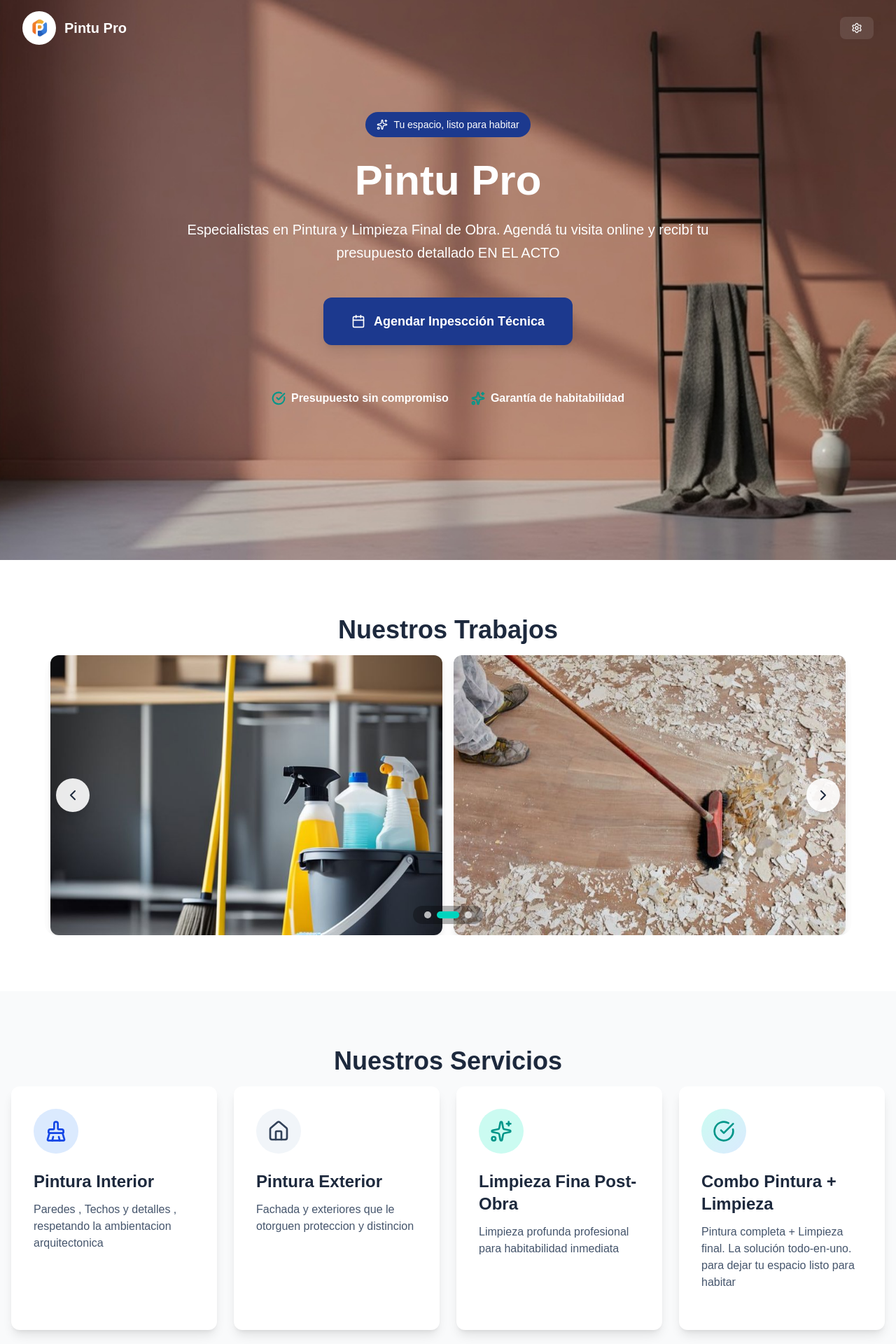
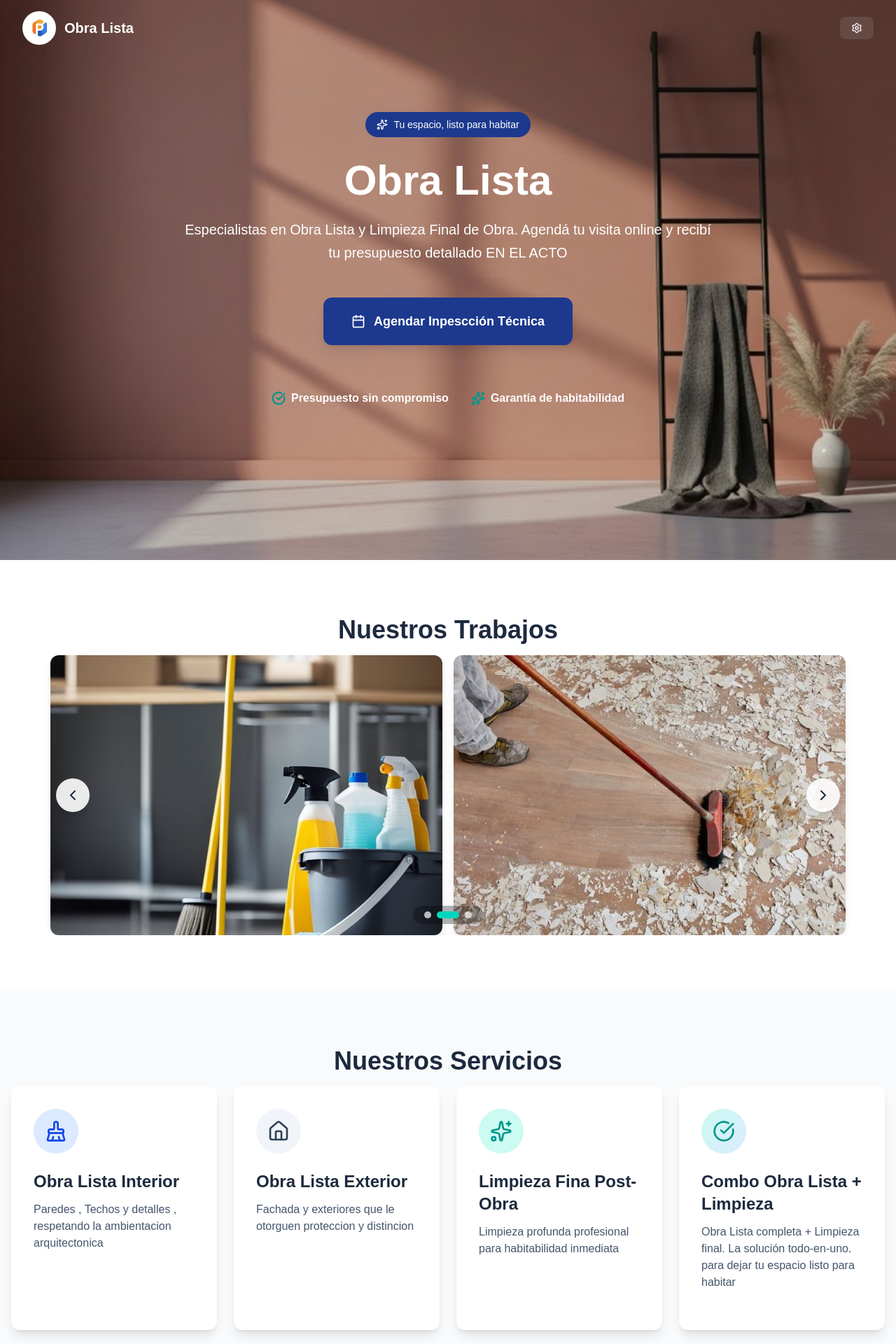
Before and after one commit to Lucas-aquiles/pinturas, a Next.js app: page / in a window 1280 px wide. Shown: the top 1920 px of the page at 70% size. Built offline with nearby package versions, Linux system fonts and the light colour scheme.

Commit message:
changes obra lista

```diff
--- a/src/app/HomeClient.tsx
+++ b/src/app/HomeClient.tsx
@@ -73,10 +73,10 @@ export default function HomeClient() {
           <div className="flex items-center gap-3">
             <img
               src="/logo.png"
-              alt="Pintu Pro - Pintura y Limpieza Profesional en Mendoza"
+              alt="ObraLista Pro - ObraListara y Limpieza Profesional en Mendoza"
               className="w-12 h-12 object-contain rounded-4xl"
             />
-            <h1 className="text-white text-xl font-bold">Pintu Pro</h1>
+            <h1 className="text-white text-xl font-bold">Obra Lista </h1>
           </div>
           <div className="flex items-center gap-3">
             <button
@@ -98,13 +98,13 @@ export default function HomeClient() {
 
           {/* Title */}
           <h2 className="text-6xl font-bold text-white mb-6 text-center">
-            Pintu Pro
+            Obra Lista
           </h2>
 
           {/* Subtitle */}
           <p className="text-xl text-white text-center max-w-3xl mb-12 leading-relaxed">
-            Especialistas en Pintura y Limpieza Final de Obra. Agendá tu visita
-            online y recibí tu presupuesto detallado EN EL ACTO
+            Especialistas en Obra Lista y Limpieza Final de Obra. Agendá tu
+            visita online y recibí tu presupuesto detallado EN EL ACTO
           </p>
 
           {/* Buttons */}
@@ -220,13 +220,13 @@ export default function HomeClient() {
           </h3>
 
           <div className="grid md:grid-cols-2 lg:grid-cols-4 gap-6">
-            {/* Pintura Interior */}
+            {/* ObraListara Interior */}
             <div className="bg-white rounded-xl p-8 shadow-lg hover:shadow-xl transition-shadow">
               <div className="w-16 h-16 bg-blue-100 rounded-full flex items-center justify-center mb-6">
                 <BrushCleaning className="w-8 h-8 text-blue-700" />
               </div>
               <h4 className="text-2xl font-bold text-slate-800 mb-3">
-                Pintura Interior
+                Obra Lista Interior
               </h4>
               <p className="text-slate-600 mb-6">
                 Paredes , Techos y detalles , respetando la ambientacion
@@ -234,16 +234,16 @@ export default function HomeClient() {
               </p>
             </div>
 
-            {/* Pintura Exterior */}
+            {/* ObraListara Exterior */}
             <div className="bg-white rounded-xl p-8 shadow-lg hover:shadow-xl transition-shadow">
               <div className="w-16 h-16 bg-slate-100 rounded-full flex items-center justify-center mb-6">
                 <HomeIcon className="w-8 h-8 text-slate-700" />
               </div>
               <h4 className="text-2xl font-bold text-slate-800 mb-3">
-                Pintura Exterior
+                Obra Lista Exterior
               </h4>
               <p className="text-slate-600 mb-6">
-                Fachada y exteriores que le otorguen proteccion y distincion{" "}
+                Fachada y exteriores que le otorguen proteccion y distincion
               </p>
             </div>
 
@@ -266,11 +266,11 @@ export default function HomeClient() {
                 <CheckCircle className="w-8 h-8 text-teal-600" />
               </div>
               <h4 className="text-2xl font-bold text-slate-800 mb-3">
-                Combo Pintura + Limpieza
+                Combo Obra Lista + Limpieza
               </h4>
               <p className="text-slate-600 mb-6">
-                Pintura completa + Limpieza final. La solución todo-en-uno. para
-                dejar tu espacio listo para habitar
+                Obra Lista completa + Limpieza final. La solución todo-en-uno.
+                para dejar tu espacio listo para habitar
               </p>
             </div>
           </div>
@@ -411,14 +411,14 @@ export default function HomeClient() {
             <div className="flex items-center gap-3">
               <img
                 src="/logo.png"
-                alt="Pintu Pro Logo"
+                alt="ObraLista Pro Logo"
                 className="w-12 h-12 object-contain rounded-4xl"
               />
-              <h1 className="text-white text-xl font-bold">Pintu Pro</h1>
+              <h1 className="text-white text-xl font-bold">Obra Lista</h1>
             </div>
           </div>
           <p className="text-sm">
-            © 2025 Pintu Pro. Todos los derechos reservados.
+            © 2025 Obra Lista . Todos los derechos reservados.
           </p>
         </div>
       </footer>
--- a/src/app/page.tsx
+++ b/src/app/page.tsx
@@ -1,29 +1,29 @@
 import HomeClient from "./HomeClient";
 
 export const metadata = {
-  title: "Pintu Pro | Pintura y Limpieza Final de Obra en Mendoza",
+  title: "ObraLista | ObraListara y Limpieza Final de Obra en Mendoza",
   description:
-    "Especialistas en pintura interior, exterior y limpieza fina post-obra en Mendoza. Presupuesto inmediato y visita técnica sin compromiso.",
+    "Especialistas en ObraListara interior, exterior y limpieza fina post-obra en Mendoza. Presupuesto inmediato y visita técnica sin compromiso.",
   keywords: [
-    "pintura en Mendoza",
+    "ObraListara en Mendoza",
     "pintores profesionales",
     "limpieza final de obra",
-    "pintura interior",
-    "pintura exterior",
-    "presupuesto pintura",
+    "ObraLista interior",
+    "ObraLista exterior",
+    "presupuesto ObraLista",
   ],
   openGraph: {
-    title: "Pintu Pro | Pintura y Limpieza Profesional",
+    title: "obra lista | ObraListara y Limpieza Profesional",
     description:
-      "Pintura y limpieza final de obra con presupuesto inmediato en Mendoza.",
+      "ObraListara y limpieza final de obra con presupuesto inmediato en Mendoza.",
     url: "https://tudominio.com",
-    siteName: "Pintu Pro",
+    siteName: "Obra Lista",
     images: [
       {
         url: "/og-image.jpg",
         width: 1200,
         height: 630,
-        alt: "Pintu Pro - Pintura Profesional",
+        alt: "Obra Lista - ObraListara Profesional",
       },
     ],
     locale: "es_AR",
@@ -44,9 +44,9 @@ export default function Page() {
           __html: JSON.stringify({
             "@context": "https://schema.org",
             "@type": "LocalBusiness",
-            name: "Pintu Pro",
+            name: "ObraLista ",
             description:
-              "Pintura y limpieza final de obra con presupuesto inmediato",
+              "ObraListara y limpieza final de obra con presupuesto inmediato",
             areaServed: "Mendoza, Argentina",
             telephone: "+54 9 261 565-0377",
             url: "https://tudominio.com",
--- a/src/app/presupuesto/page.tsx
+++ b/src/app/presupuesto/page.tsx
@@ -43,7 +43,7 @@ export default function Presupuesto() {
     },
     {
       id: 2,
-      nombre: "Pintura de Paredes Interiores",
+      nombre: "Obra Lista de Paredes Interiores",
       costoUnitario: 6500,
       cantidad: 0,
       subtotal: 0,
@@ -57,14 +57,14 @@ export default function Presupuesto() {
     },
     {
       id: 4,
-      nombre: "Pintura de Paredes exteriores",
+      nombre: "Obra Lista de Paredes exteriores",
       costoUnitario: 6800,
       cantidad: 0,
       subtotal: 0,
     },
     {
       id: 5,
-      nombre: "Pintura de techo",
+      nombre: "Obra Lista de techo",
       costoUnitario: 7200,
       cantidad: 0,
       subtotal: 0,
@@ -122,7 +122,7 @@ export default function Presupuesto() {
               Simulador de Costos
             </h1>
             <p className="text-xs text-slate-500">
-              Servicios de Pintura para Obras Civiles
+              Servicios de Obra Lista para Obras Civiles
             </p>
           </div>
         </div>
@@ -184,12 +184,12 @@ export default function Presupuesto() {
           <div className="grid lg:grid-cols-3 gap-8">
             {/* Columna Izquierda: Imagen 1 y 2 combinadas */}
             <div className="lg:col-span-2 space-y-8">
-              {/* SECCIÓN 1: Servicios de Pintura */}
+              {/* SECCIÓN 1: Servicios de ObraListara */}
               <section className="bg-white rounded-2xl shadow-sm border border-slate-200 overflow-hidden">
                 <div className="p-6 border-b border-slate-100 flex items-center gap-2">
                   <FileText className="w-5 h-5 text-slate-700" />
                   <h3 className="font-bold text-slate-800">
-                    Servicios de Pintura
+                    Servicios de Obra Lista
                   </h3>
                 </div>
                 <div className="p-6">
@@ -494,7 +494,7 @@ export default function Presupuesto() {
                     Presupuesto
                   </h2>
                   <p className="text-slate-500 text-sm">
-                    Servicios de Pintura para Obras Civiles
+                    Servicios de Obra Lista para Obras Civiles
                   </p>
                 </div>
                 <div className="text-right">
--- a/src/app/sitemap.ts
+++ b/src/app/sitemap.ts
@@ -3,7 +3,7 @@ import { MetadataRoute } from "next";
 export default function sitemap(): MetadataRoute.Sitemap {
   return [
     {
-      url: "https://pintupro.com",
+      url: "https://ObraListapro.com",
       lastModified: new Date(),
       changeFrequency: "weekly",
       priority: 1,
```
